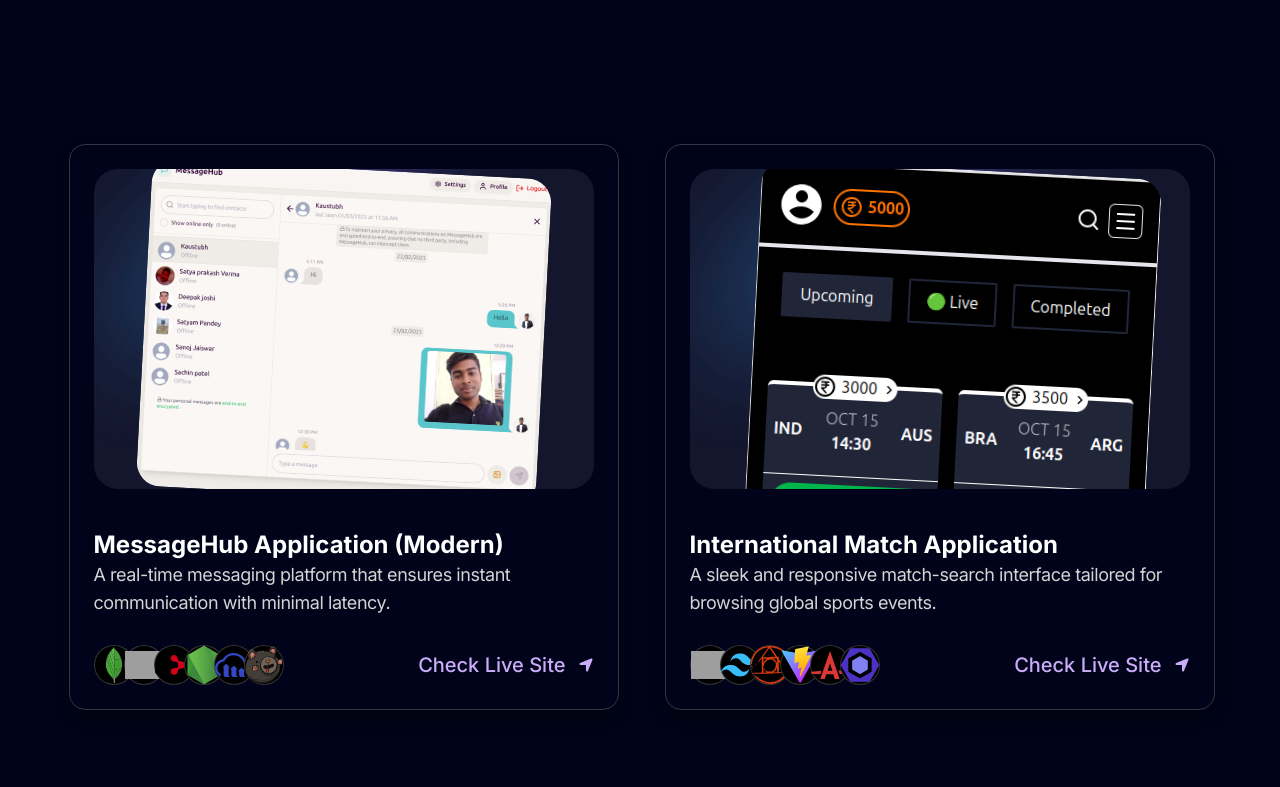
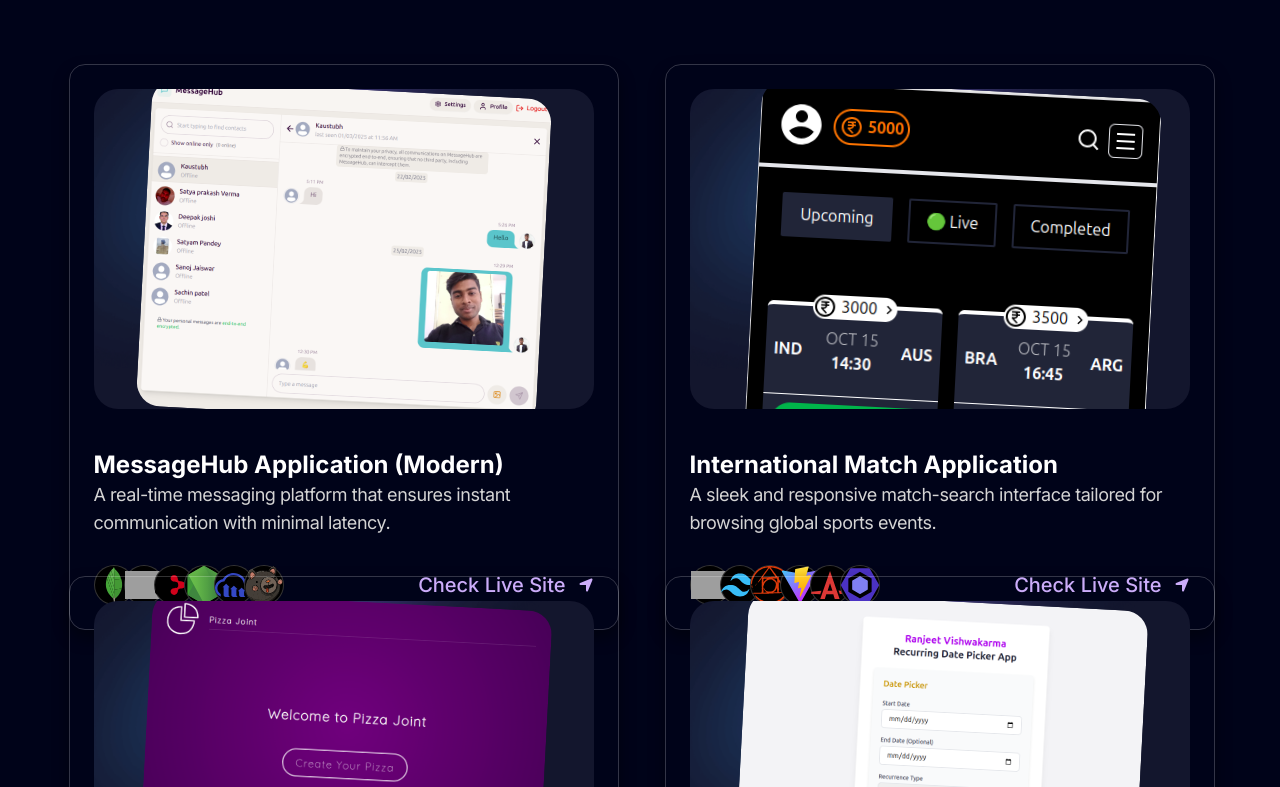
Before and after one commit to Ranjeet-vishwakarma-8081/RanjeetTechSolutions, a React (Vite) app: page / in a window 1280 px wide. Shown: the part 2633-3420 px from the top of the page. Built offline with nearby package versions, Linux system fonts and the light colour scheme; grey boxes are pictures that could not be loaded.

Commit message:
Fixed the inappropriate gap between projects

```diff
--- a/src/components/RecentProjects.jsx
+++ b/src/components/RecentProjects.jsx
@@ -14,10 +14,10 @@ const RecentProjects = () => {
         {projects.map(({ id, title, link, description, img, iconLists }) => (
           <div
             key={id}
-            className="lg:min-h-[32.5rem] h-[28rem] flex items-center justify-center sm:w-[500px] 2xl:w-[570px] w-[80vw] sm:h-[37rem] 2xl:h-[40rem]"
+            className="flex items-center justify-center w-[80vw] sm:w-[500px] 2xl:w-[570px] sm:h-[27rem] 2xl:h-[40rem]"
           >
             <PinContainer title={link} href={link}>
-              <div className="relative flex justify-center items-center sm:w-[500px] 2xl:w-[570px] w-[80vw] overflow-hidden h-[30vh] sm:h-[40vh] mb-10">
+              <div className="mb-10 overflow-hidden relative flex justify-center items-center sm:w-[500px] 2xl:w-[570px] w-[80vw] h-[30vh] sm:h-[40vh] ">
                 <div className="relative w-full h-full overflow-hidden bg-[#13162d] rounded-3xl">
                   <img src="/bg.png" alt="bg-img" />
                 </div>
```
